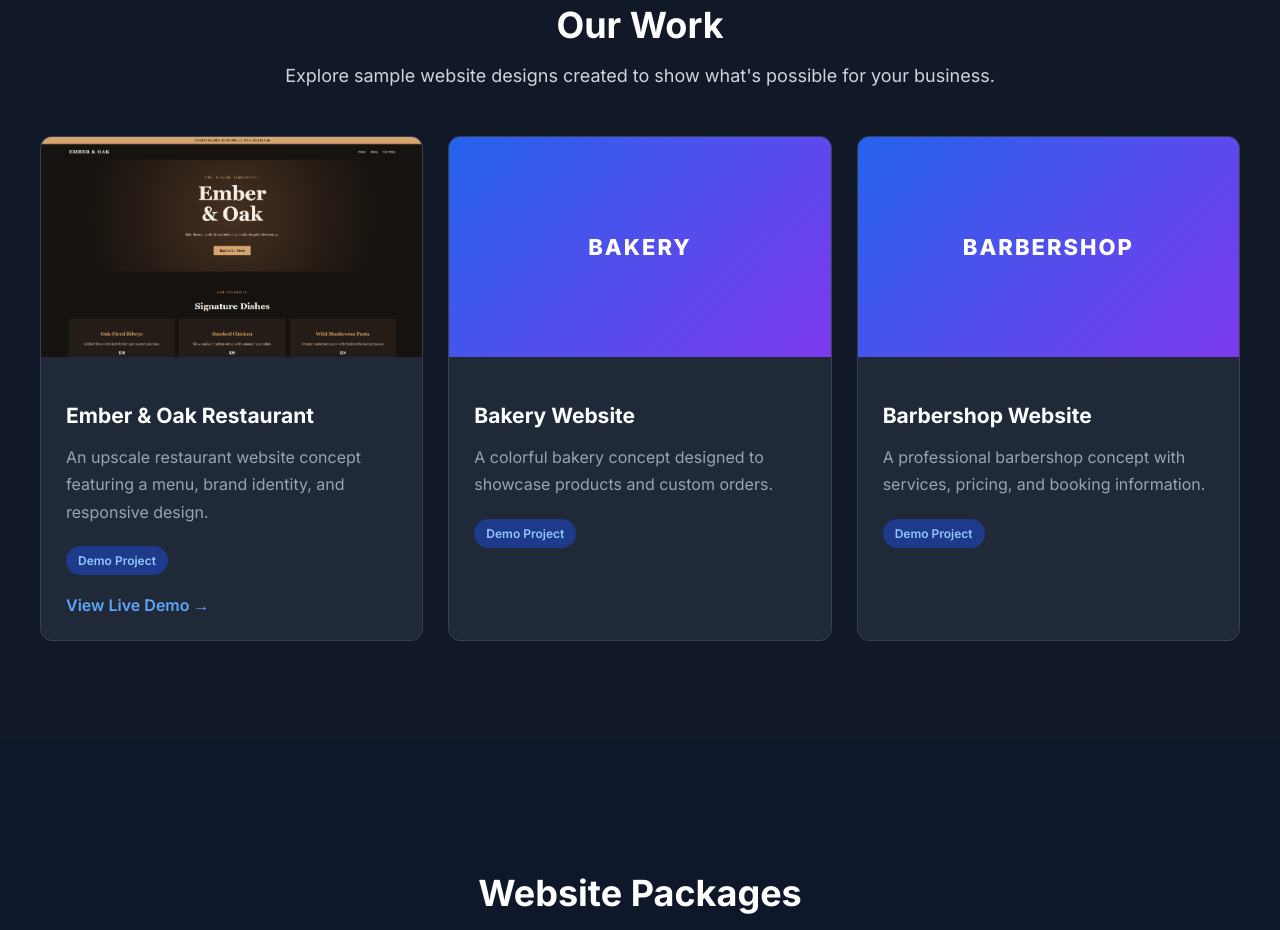
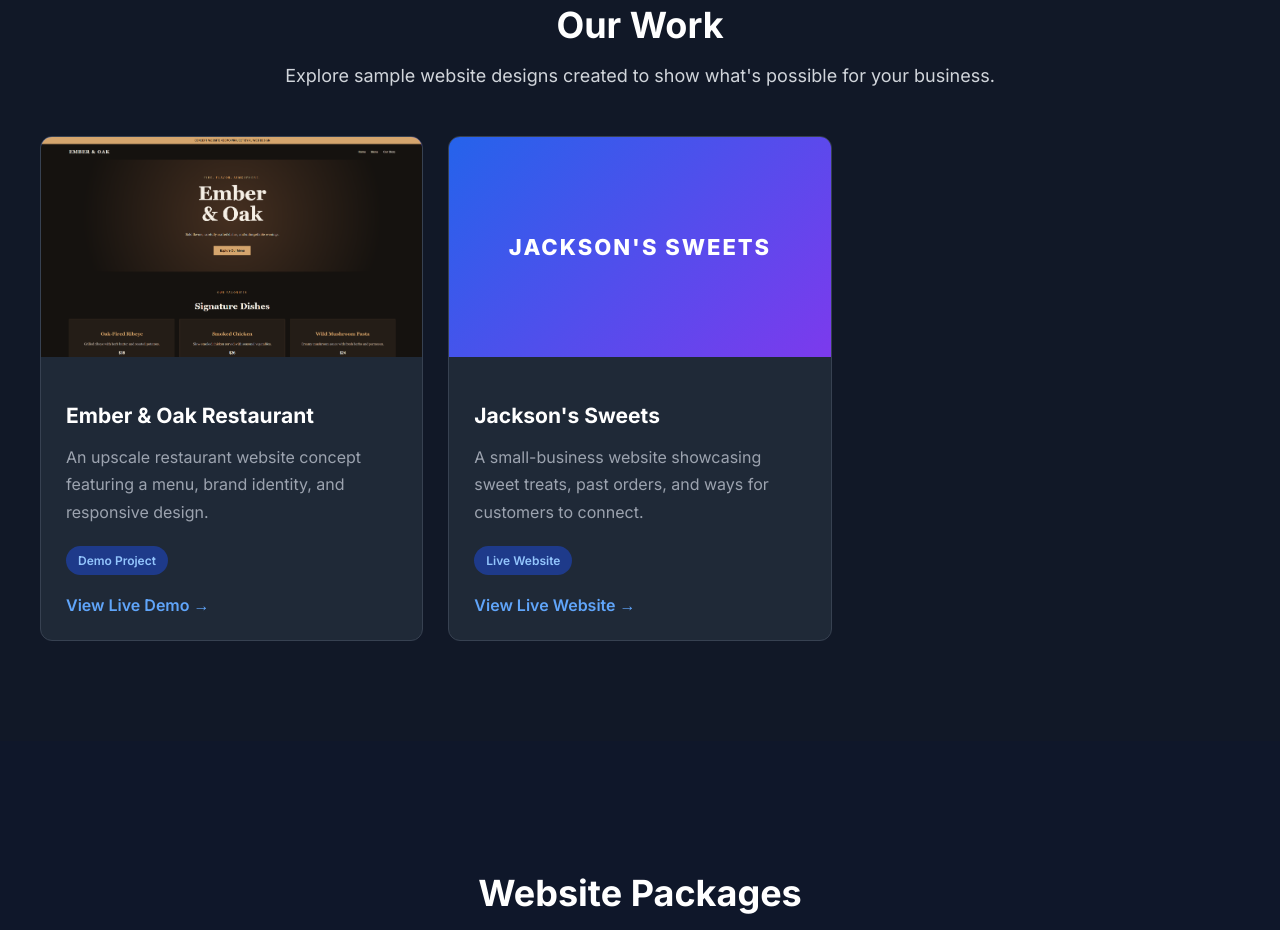
Before and after one commit to RomaineJack/rj-web-design, a plain HTML site: page index.html in a window 1280 px wide. Shown: the part 1547-2477 px from the top of the page. Drawn offline with Linux system fonts and the light colour scheme.

Commit message:
Feature Jackson's Sweets and remove unfinished portfolio placeholders

```diff
--- a/index.html
+++ b/index.html
@@ -175,31 +175,16 @@
 
         <article class="portfolio-card">
             <div class="portfolio-preview">
-                <span>BAKERY</span>
+                <span>JACKSON'S SWEETS</span>
             </div>
-
             <div class="portfolio-info">
-                <h3>Bakery Website</h3>
+                <h3>Jackson's Sweets</h3>
                 <p>
-                    A colorful bakery concept designed to
-                    showcase products and custom orders.
+                    A small-business website showcasing sweet treats,
+                    past orders, and ways for customers to connect.
                 </p>
-                <span class="project-tag">Demo Project</span>
-            </div>
-        </article>
-
-        <article class="portfolio-card">
-            <div class="portfolio-preview">
-                <span>BARBERSHOP</span>
-            </div>
-
-            <div class="portfolio-info">
-                <h3>Barbershop Website</h3>
-                <p>
-                    A professional barbershop concept with
-                    services, pricing, and booking information.
-                </p>
-                <span class="project-tag">Demo Project</span>
+                <span class="project-tag">Live Website</span>
+                <a class="portfolio-link" href="https://jacksonssweets.com/index.html" target="_blank" rel="noopener noreferrer">View Live Website →</a>
             </div>
         </article>
 
```
